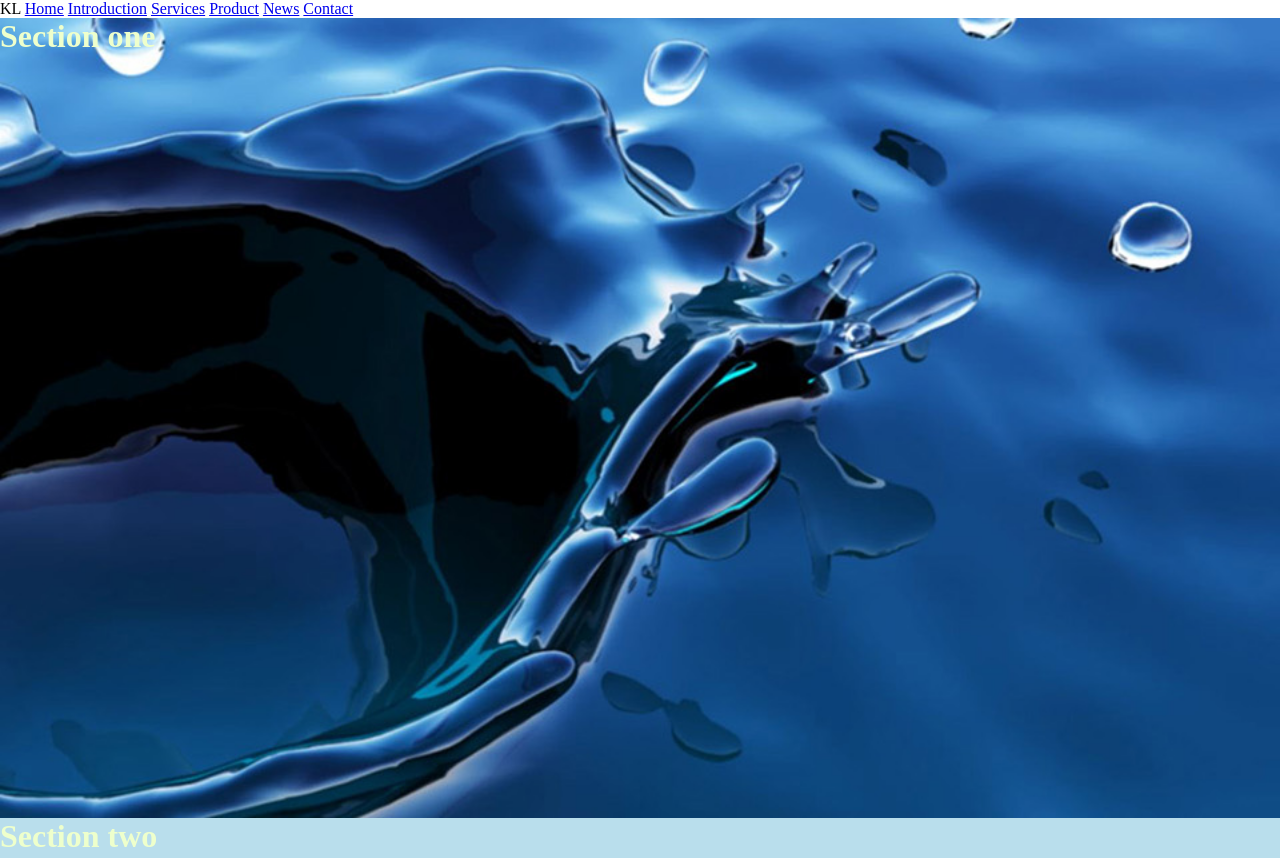
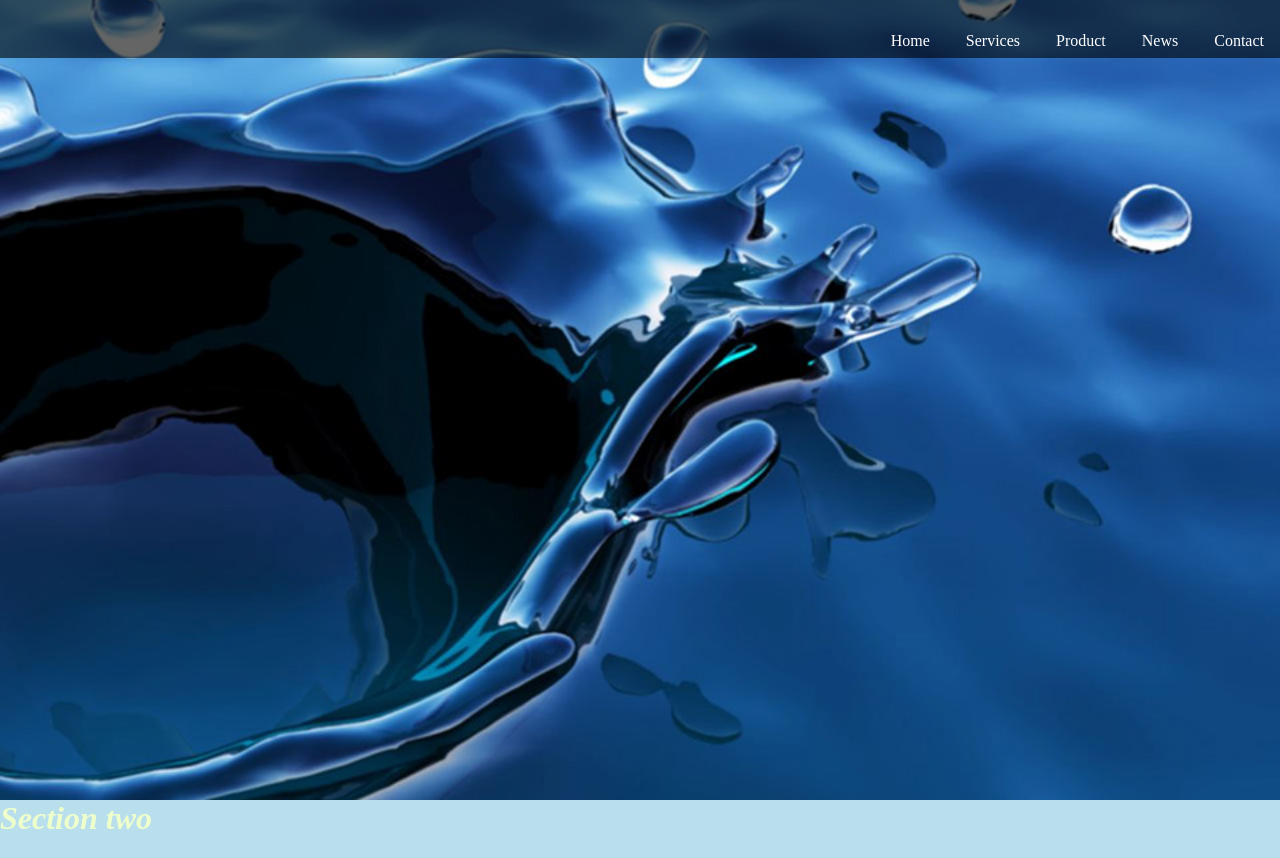
Before and after one commit to Rishadi/Parallax-scrolling-website, a website: page app/index.html in a window 1280 px wide. Shown: the top 858 px of the page. Drawn offline with nearby package versions, Linux system fonts and the light colour scheme.

Commit message:
Added navigation

```diff
--- a/app/index.html
+++ b/app/index.html
@@ -4,15 +4,14 @@
  <meta name="viewport" content="width=device-width, initial-scale=1">
  <link rel="stylesheet" type="text/css" href="css/styles.css">
  <script type="text/javascript" src="js/jquery-1.10.2.min.js"></script>
+ <script type="text/javascript" src="js/scroll.js"></script>
 </style>
 </head>
 
 <body>
   <header>
     <nav>
-      <span class="kl">KL</span>
           <a href="#" class="active">Home</a>
-          <a href="#intro">Introduction</a>
           <a href="#service">Services</a>
           <a href="#product">Product</a>
           <a href="#news">News</a>
@@ -20,7 +19,6 @@
     </nav>
   </header>
   <div id="intro" class="section intro">
-    <h1>Section one</h1>
   </div>
   <div id="service" class="section service">
     <h1>Section two</h1>
--- a/app/scss/styles.scss
+++ b/app/scss/styles.scss
@@ -8,13 +8,25 @@ h1{
   margin: 0;
   padding: 0;
   color: $primaryColor;
+  font-style: italic;
 }
-
-.header{
-  background-color: blue(#260,);
+header nav {
+  text-align: right;
+  background: rgba(0,0,0,0.6);
+  color: white;
+  font-size: 1em;
+  position: fixed;
+  width: 100%;
+}
+header nav a {
+  color: inherit;
+  text-decoration: none;
+  display: inline-block;
+  padding: 2em 1em .5em;
+  -webkit-transition: all .3s ease-in;
 }
 .section{
-  height: 100%;
+  height: 100vh;
   background-size:cover;
   background-position: center;
   background-repeat: no-repeat;
@@ -22,6 +34,7 @@ h1{
 .intro{
   background-image: url('../images/sec1.jpg');
 }
+
 .service{
   background-color: rgba(117, 190, 218, 0.5);
 }
```
Also changed, not shown: app/css/styles.css.
